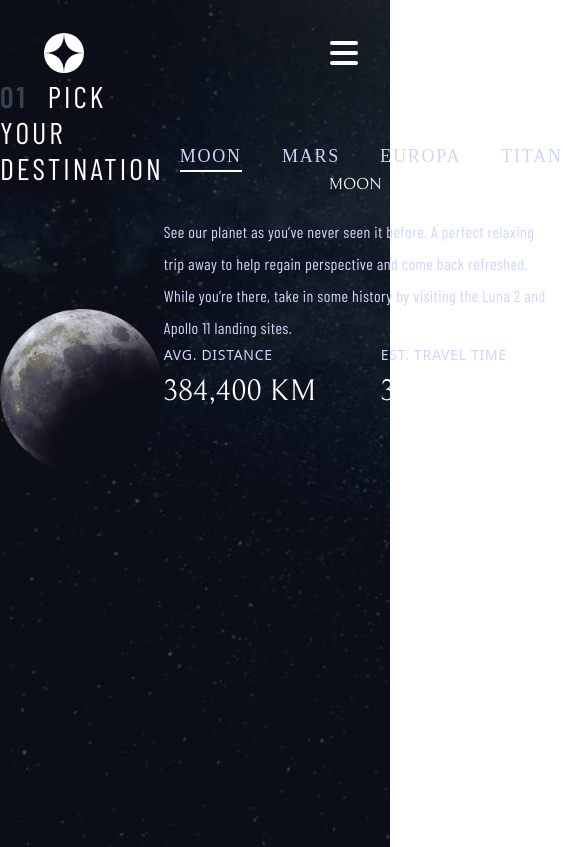
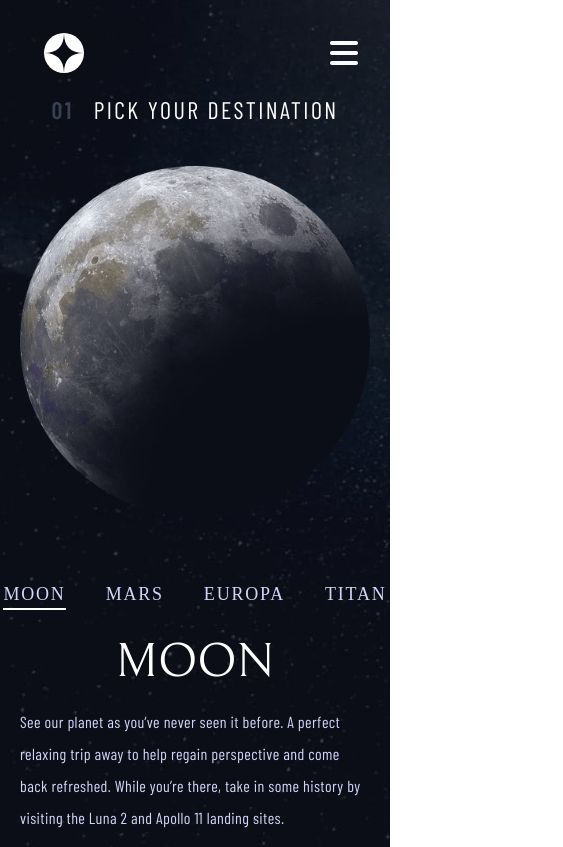
Before and after one commit to MahdiSadeghi26/Space-Toursim-multiPage, a Vue app: page /destination in a window 390 px wide. Shown: the top 847 px of the page, 563 px wide, since content can reach past the window. Built offline with nearby package versions, Linux system fonts and the light colour scheme; a web font is replaced by a local one.

Commit message:
optimizing some sizing and small size added

```diff
--- a/src/views/Destination/DestenitonContent.vue
+++ b/src/views/Destination/DestenitonContent.vue
@@ -28,37 +28,61 @@ let activeData = computed(() => {
 </script>
 <template>
     <!-- container -->
+
+
     <div class="flex flex-col h-screen lg:overflow-hidden ">
         <NavMenu></NavMenu>
         <!-- content -->
-        <div class="xl:max-w-[1125px] lg:h-[550px]  lg:m-auto flex lg:flex-row md:flex-col md:items-center xl:gap-36 xl:p-0 lg:px-10 lg:gap-16">
+
+
+        <div
+            class="xl:max-w-[1125px] lg:h-[550px] md:m-auto w-full px-5 py-4 flex lg:flex-row flex-col items-center xl:gap-36 xl:p-0 lg:px-10 lg:gap-16">
             <!-- left (image) -->
-            <div class="lg:w-1/2 md:w-11/12 flex flex-col justify-between gap-10 lg:items-start md:items-center">
-                <p class="uppercase text-white tracking-widest font-BarlowRegular text-3xl"><span
-                        class="text-gray-700 font-BarlowSemiBold font-bold mr-5">01</span>PICK YOUR DESTINATION</p>
-                <img ref="image" :src="`${activeData.image}`" alt="plant image" class="xl:max-h-[445px]  xl:max-w-[445px] lg:max-h-[400px] lg:max-w-[400px] md:max-w-[370px] md:max-h-[370px]">
+            <div class="lg:w-1/2 md:w-11/12 flex flex-col justify-between w-full gap-10 lg:items-start items-center">
+
+                <p class="uppercase text-white tracking-widest font-BarlowRegular md:text-3xl text-2xl"><span
+                        class="text-gray-700 font-BarlowSemiBold font-bold mr-5 ">01</span>PICK YOUR DESTINATION</p>
+
+                <transition appear enter-to-class="animate__animated animate__rotateIn"
+                    enter-from-class="animate__animated animate__rotateIn">
+                    <img ref="image" :src="`${activeData.image}`" alt="plant image"
+                        class="  xl:max-h-[445px]  xl:max-w-[445px] lg:max-h-[400px]  lg:max-w-[400px] md:max-w-[370px] md:max-h-[370px] max-h-[350px] max-w-[350px] ">
+                </transition>
+
+
             </div>
             <!-- right (information) -->
-            <div class="lg:w-1/2 md:w-[400px] py-16 flex flex-col lg:gap-10 md:gap-7  justify-center items-center ">
+            <transition appear enter-active-class="animate__animated animate__fadeIn animate__slow">
+                <div class="lg:w-1/2 md:w-[400px] w-full py-16 flex flex-col lg:gap-10 gap-7  justify-center items-center ">
                     <!-- plants ul -->
-                <ul class="flex w-11/12 lg:justify-start md:justify-center  tracking-widest text-lg gap-10 font-BarlowMedium text-lightPurple">
-                    <li @click="activePlant = 'moon'" class="plantList" :class="{ activePlant: activePlant == 'moon' }">moon
+                    <ul
+                        class="flex w-11/12 lg:justify-start justify-center  tracking-widest text-lg gap-10 font-BarlowMedium text-lightPurple">
+                        <li @click="activePlant = 'moon'" class="plantList" :class="{ activePlant: activePlant == 'moon' }">
+                            moon
                         </li>
-                    <li @click="activePlant = 'mars'" class="plantList" :class="{ activePlant: activePlant == 'mars' }">mars
+                        <li @click="activePlant = 'mars'" class="plantList" :class="{ activePlant: activePlant == 'mars' }">
+                            mars
                         </li>
-                    <li @click="activePlant = 'europa'" class="plantList" :class="{ activePlant: activePlant == 'europa' }">
+                        <li @click="activePlant = 'europa'" class="plantList"
+                            :class="{ activePlant: activePlant == 'europa' }">
                             europa</li>
-                    <li @click="activePlant = 'titan'" class="plantList" :class="{ activePlant: activePlant == 'titan' }">
+                        <li @click="activePlant = 'titan'" class="plantList"
+                            :class="{ activePlant: activePlant == 'titan' }">
                             titan</li>
                     </ul>
                     <!-- informations -->
-                <div class="xl:w-[445px] lg:w-[440px] md:w-full flex flex-col  justify-center items-center">
-                    <p ref="title" class="uppercase text-white font-BellefairRegular xl:text-8xl lg:text-7xl md:text-6xl mb-5">{{ 'moon' ?
+                    <div
+                        class="xl:w-[445px] lg:w-[440px] md:w-auto  w-full flex flex-col  justify-center lg:items-start items-center">
+                        <p ref="title"
+                            class="uppercase text-white font-BellefairRegular xl:text-8xl lg:text-7xl md:text-6xl text-5xl mb-5">
+                            {{
+                                'moon' ?
                                 activeData.title
                                 : '' }}</p>
                         <!-- description -->
                         <p ref="description"
-                        class="font-BarlowRegular lg:text-justify  leading-8 text-lightPurple xl:text-xl lg:text-lg tracking-wide">{{
+                            class="font-BarlowRegular lg:text-justify  leading-8 text-lightPurple xl:text-xl md:text-lg text-base tracking-wide">
+                            {{
                                 activeData.description }}</p>
                     </div>
                     <hr class=" border-opacity-25 border-white ">
@@ -67,18 +91,22 @@ let activeData = computed(() => {
                         <!-- distance -->
                         <div class="flex flex-col gap-2">
                             <p class=" font-BarlowRgular text-lightPurple tracking-wider text-sm">AVG. DISTANCE</p>
-                        <p ref="distance" class=" font-BellefairRegular text-white text-3xl uppercase">{{ '384,400 km' ?
+                            <p ref="distance" class=" font-BellefairRegular text-white md:text-3xl text-xl uppercase">{{
+                                '384,400 km' ?
                                 activeData.distance : '' }}</p>
                         </div>
                         <!-- time -->
                         <div class="flex flex-col gap-2">
-                        <p class=" font-BarlowRgular text-lightPurple tracking-wider text-sm uppercase">Est. travel time</p>
-                        <p ref="travel" class=" font-BellefairRegular text-white text-3xl uppercase">{{ '3 days' ?
-                            activeData.travel : '' }}</p>
+                            <p class=" font-BarlowRgular text-lightPurple tracking-wider text-sm uppercase">Est. travel time
+                            </p>
+                            <p ref="travel" class=" font-BellefairRegular text-white md:text-3xl text-xl uppercase">{{
+                                '3days' ? activeData.travel : '' }}</p>
 
                         </div>
                     </div>
                 </div>
+            </transition>
         </div>
+
     </div>
 </template>
```
Lines whose indentation alone changed are shown as unchanged.
